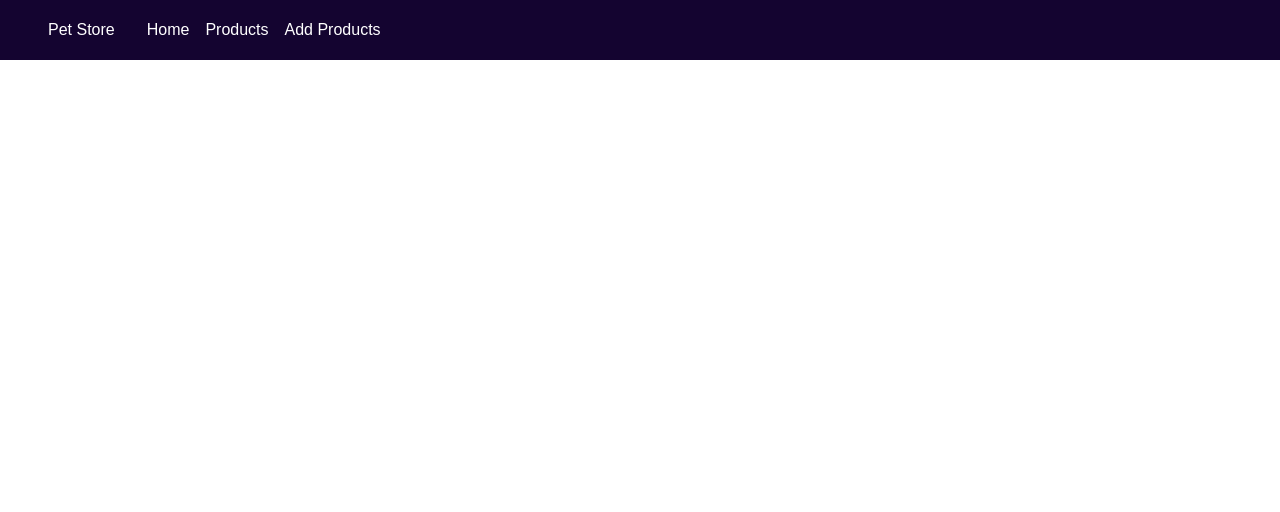
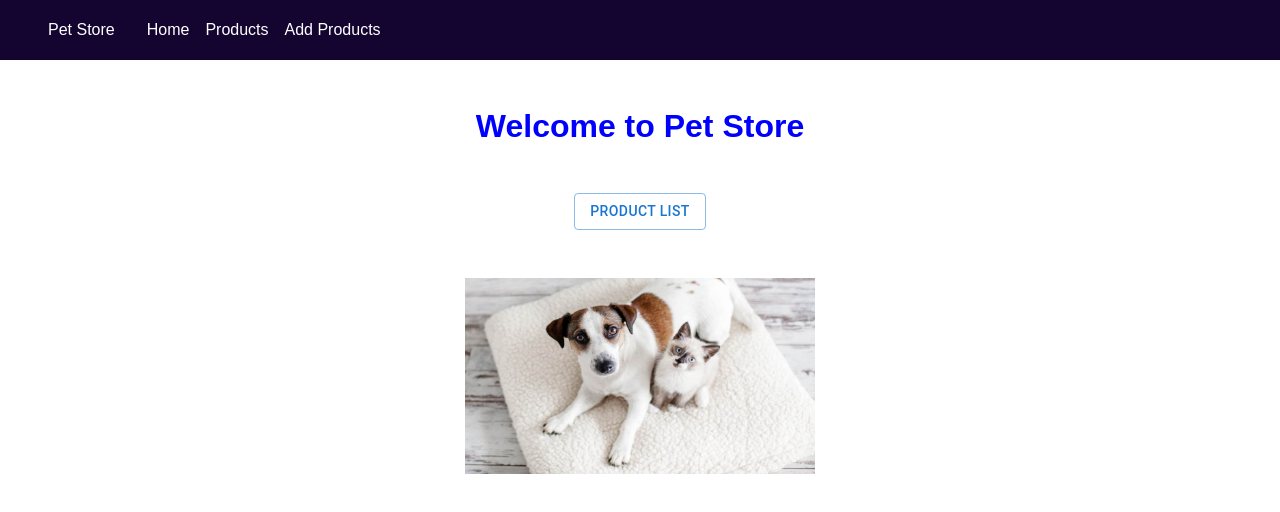
Before and after one commit to ManashviCode/Pet_Palace, a React (Create React App) app in the folder pet-frontend/: page / in a window 1280 px wide. Shown: the top 512 px of the page. Built offline with nearby package versions, Linux system fonts and the light colour scheme.

Commit message:
created frontend home

```diff
--- a/pet-frontend/package.json
+++ b/pet-frontend/package.json
@@ -11,7 +11,6 @@
     "react": "^18.3.1",
     "react-dom": "^18.3.1",
     "react-router-dom": "^6.23.1",
-    "react-scripts": "^5.0.1",
     "sass": "^1.77.4"
   },
   "scripts": {
@@ -44,6 +43,7 @@
     "@typescript-eslint/parser": "^7.12.0",
     "ajv": "^7.2.4",
     "eslint-config-react-app": "^7.0.1",
+    "react-scripts": "^5.0.1",
     "typescript": "^5.4.5"
   }
 }
--- a/pet-frontend/src/App.tsx
+++ b/pet-frontend/src/App.tsx
@@ -1,7 +1,7 @@
 import React from "react";
 import { Routes, Route } from "react-router-dom";
 import Navbar from "./components/navbar/Navbar.tsx";
-// import Home from "./pages/home/Home.page.tsx";
+import Home from "./pages/home/Home.page.tsx";
 
 const App: React.FC = () => {
   return (
@@ -11,9 +11,9 @@ const App: React.FC = () => {
 
       {/*wrapper */}
       <div className="wrapper">
-        {/* <Routes>
-          <Route path="/" element={<Home/>} />
-        </Routes> */}
+        <Routes>
+          <Route path="/" element={<Home />} />
+        </Routes>
       </div>
     </div>
   );
--- /dev/null
+++ b/pet-frontend/src/pages/home/Home.page.tsx
@@ -0,0 +1,24 @@
+import "./home.scss"
+import React from "react";
+import { Button } from "@mui/material";
+import { useNavigate } from "react-router-dom";
+import petImage from "../../assets/images/pet.jpg";
+
+const Home = () => {
+  const redirect = useNavigate();
+  return (
+    <div className="home">
+      <h1>Welcome to Pet Store</h1>
+      <Button
+        variant="outlined"
+        color="primary"
+        onClick={() => redirect("/products")}
+      >
+        Product List
+      </Button>
+      <img src={petImage} alt="pet" />
+    </div>
+  );
+};
+
+export default Home;
--- a/pet-frontend/src/pages/home/home.scss
+++ b/pet-frontend/src/pages/home/home.scss
@@ -0,0 +1,13 @@
+@import "../../mixins";
+.home {
+   @include main-style();
+
+   h1 {
+      color: #0000ff;
+   }
+   img {
+      width: 350px;
+      max-width: 100%;
+      height: auto;
+   }
+}
```
Also changed, not shown: package.json (added, +16 -0 lines), 2 other files (tests, documents, lock files or other folders).
